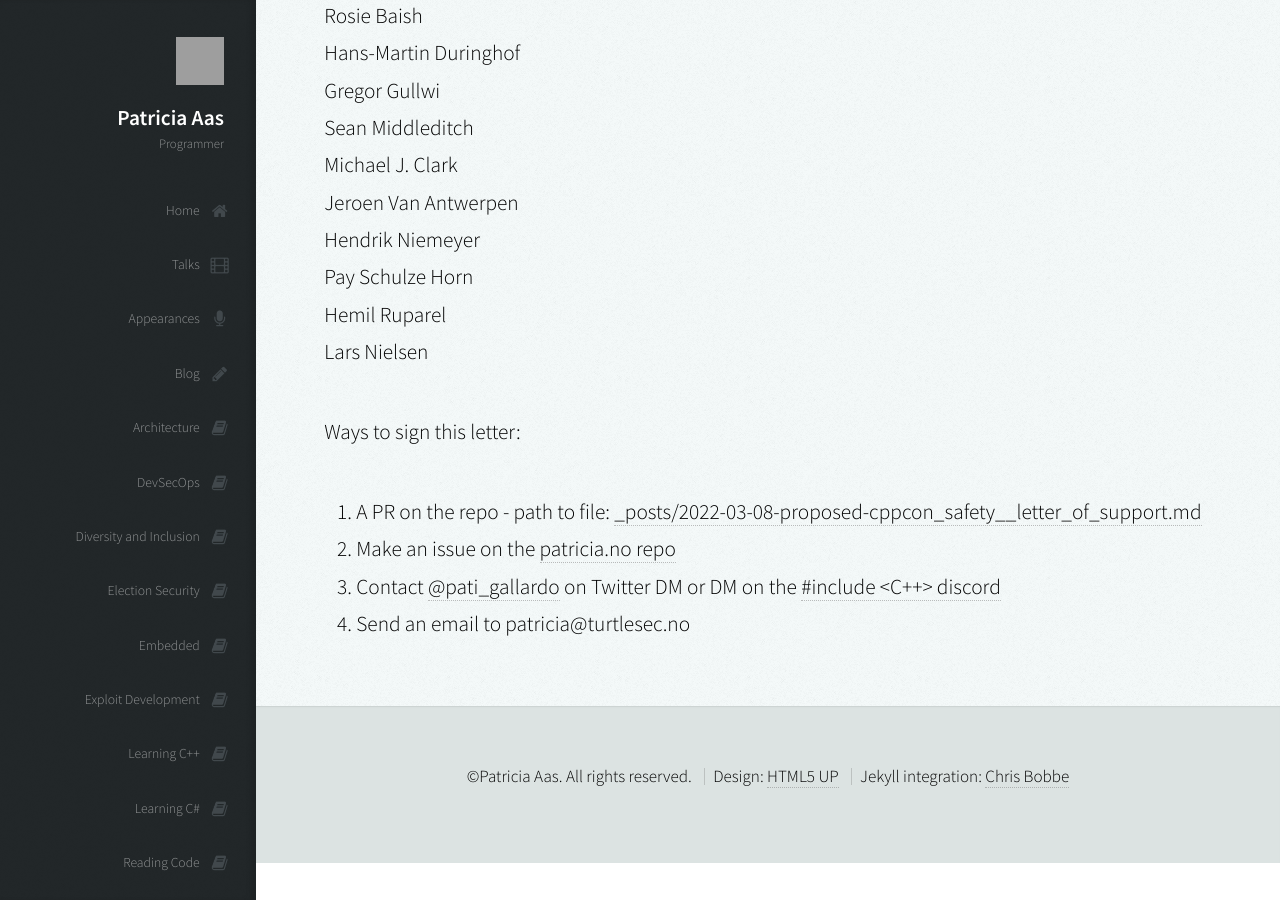
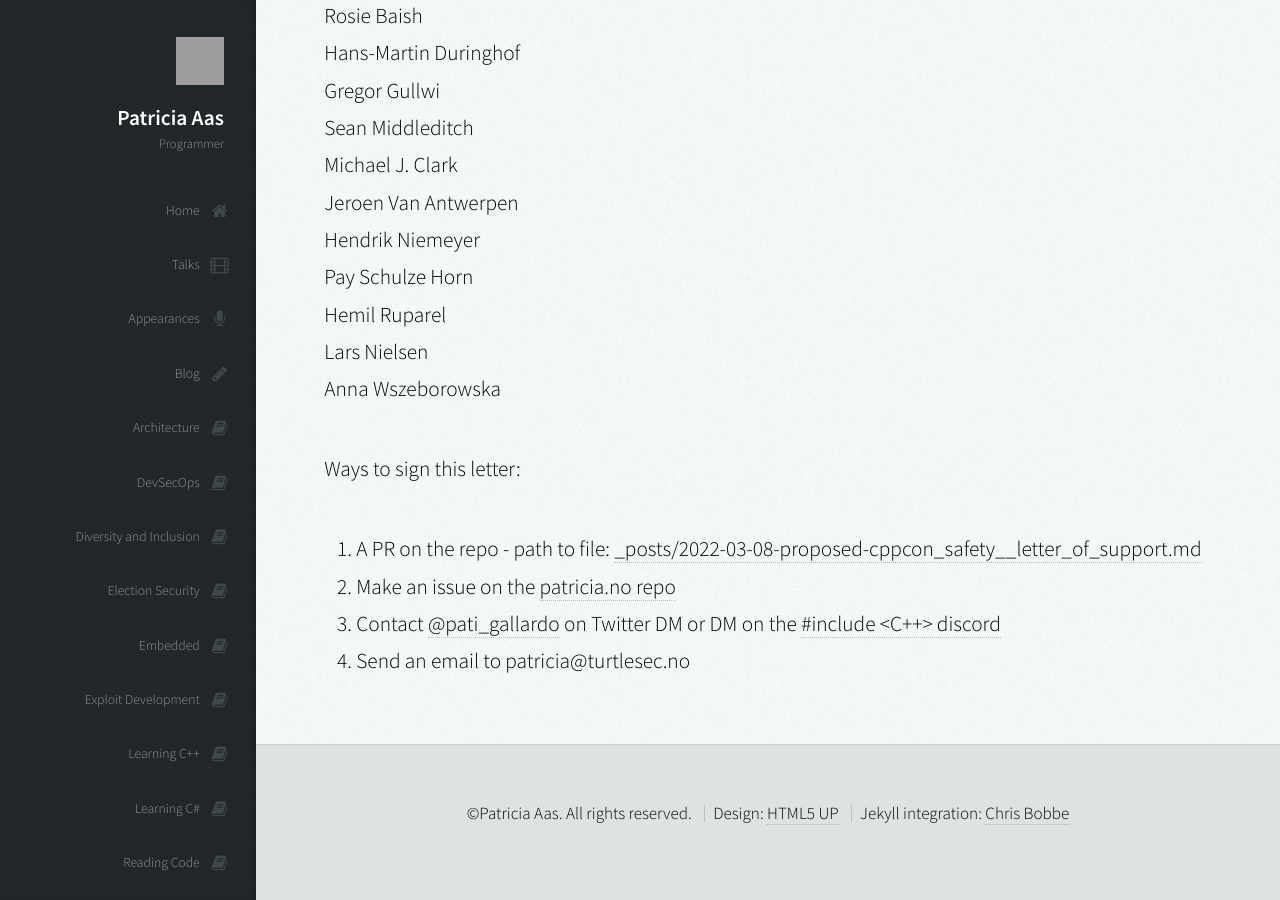
Before and after one commit to patricia-gallardo/patricia-gallardo.github.io, a Jekyll site: the page built from _posts/2022-03-08-proposed-cppcon_safety__letter_of_support.md, in a window 1280 px wide and 900 px high, scrolled down 11308 px. Built offline with Jekyll 4.4.1, drawn with Linux system fonts in a browser that asks for light colours; nearby versions of some CDN libraries; grey boxes are pictures that could not be loaded.

Commit message:
Update 2022-03-08-proposed-cppcon_safety__letter_of_support.md

```diff
--- a/_posts/2022-03-08-proposed-cppcon_safety__letter_of_support.md
+++ b/_posts/2022-03-08-proposed-cppcon_safety__letter_of_support.md
@@ -312,6 +312,7 @@ Hendrik Niemeyer <br>
 Pay Schulze Horn <br>
 Hemil Ruparel <br>
 Lars Nielsen <br>
+Anna Wszeborowska <br>
 
 Ways to sign this letter:
 1. A PR on the repo - path to file: [_posts/2022-03-08-proposed-cppcon_safety__letter_of_support.md][4]
```
